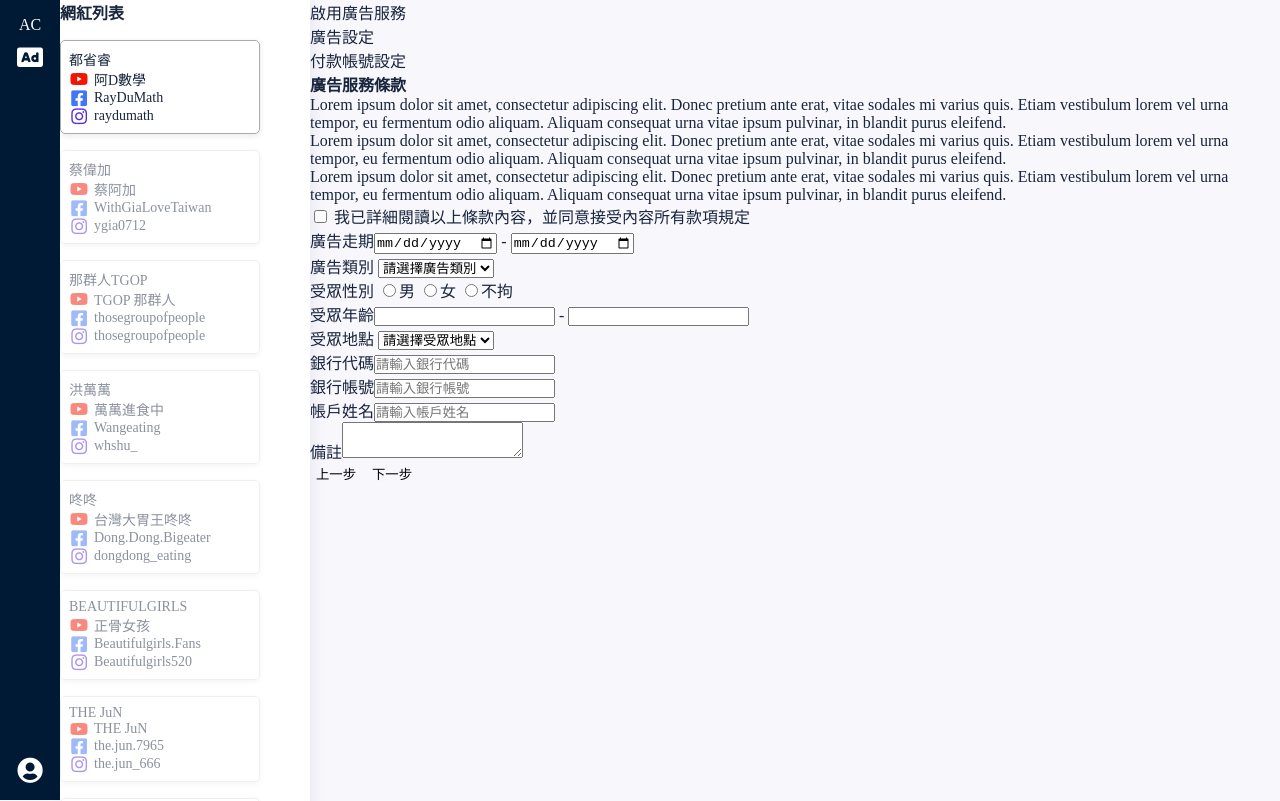
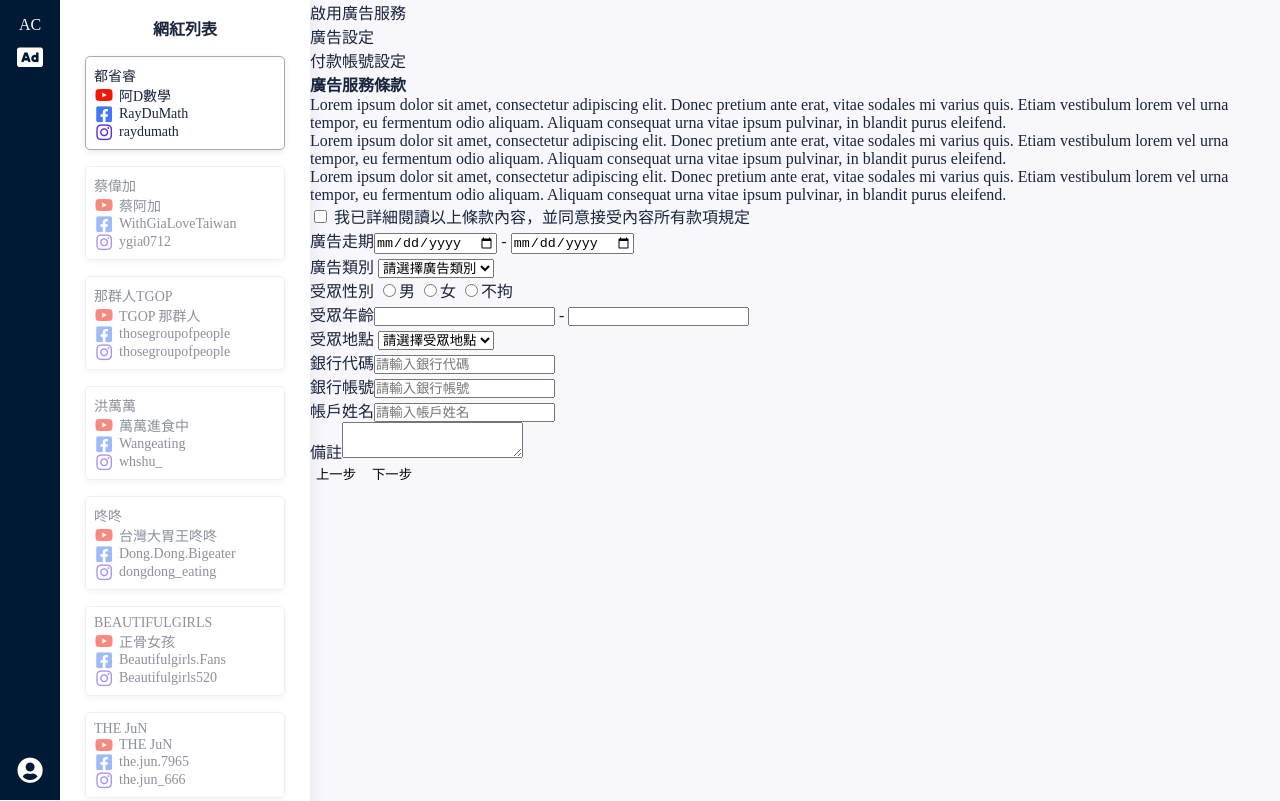
Before and after one commit to wintersprouter/ad-platform, a website built with webpack: page Index.html in a window 1280 px wide. Shown: the top 801 px of the page. Built offline with nearby package versions, Linux system fonts and the light colour scheme.

Commit message:
style: modify card-list layout

```diff
--- a/Index.html
+++ b/Index.html
@@ -21,7 +21,7 @@
       </div>
     </nav>
     <main id="main-content">
-      <div id="card-list" class="card-list-panel">
+      <div id="card-list" class="card-list-panel d-flex flex-column align-items-center py-4">
         <h4>網紅列表</h4>
       </div>
       <div class="right-content">
```
